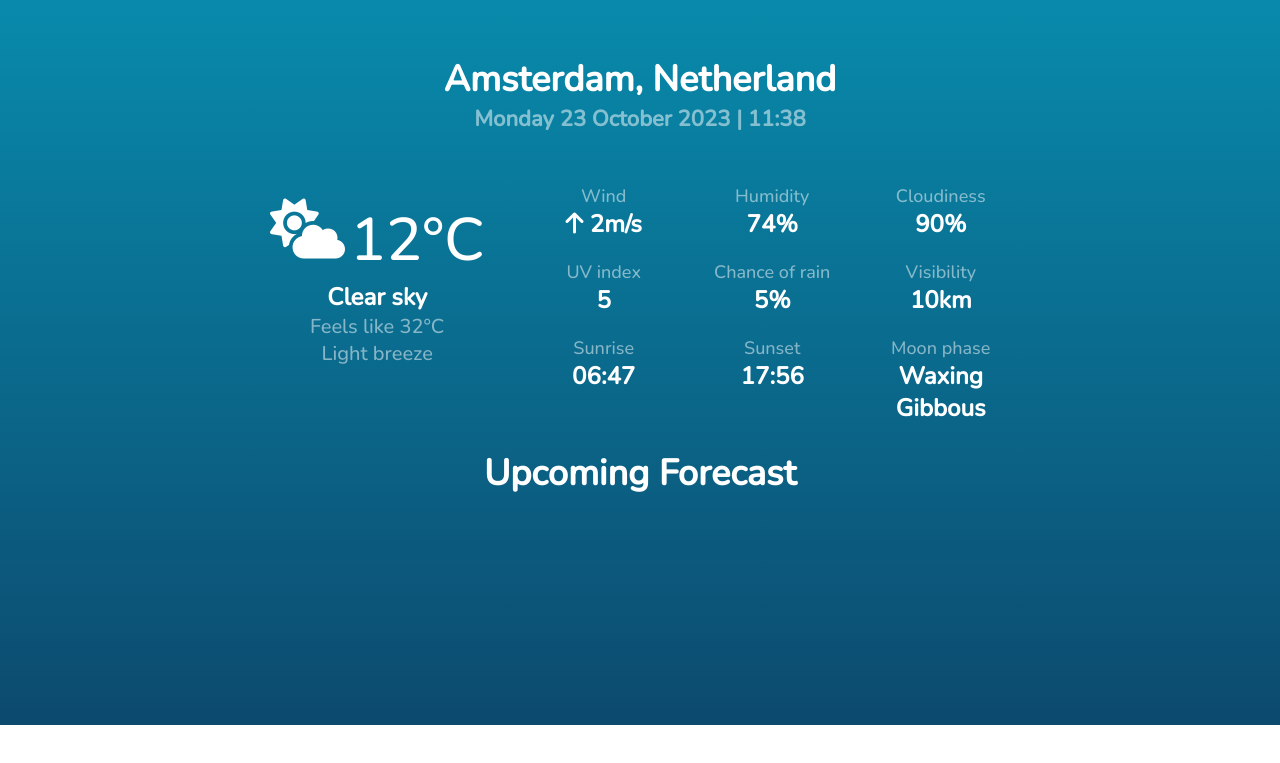
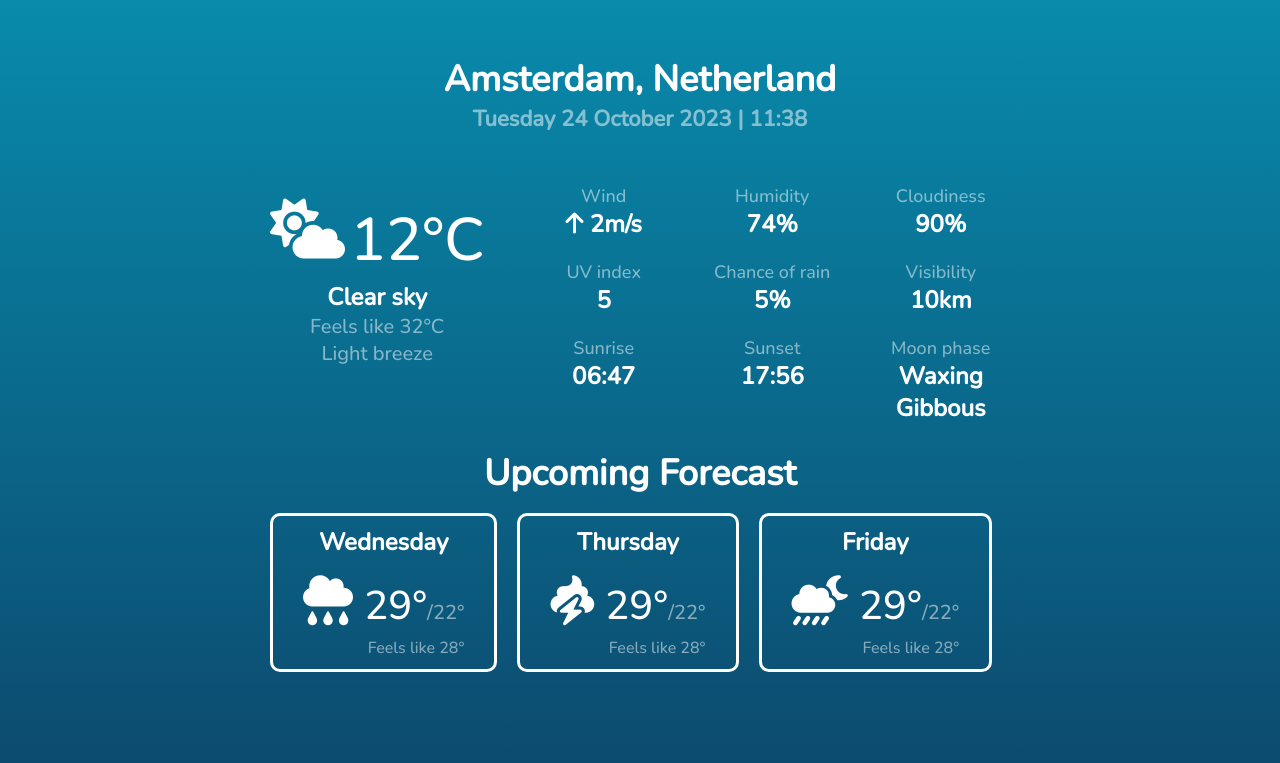
Before and after one commit to Alonso8729/weather-app, a website built with webpack: page dist/index.html in a window 1280 px wide. Shown: the part 75-838 px from the top of the page. Before the commit the page ends 800 px from the top, so only its background shows below. Built offline with nearby package versions, Linux system fonts and the light colour scheme; files whose address does not match are found by name.

Commit message:
Implemented main container with dummy values for layout

```diff
--- a/dist/index.html
+++ b/dist/index.html
@@ -36,7 +36,7 @@
           <span class="data-city">Amsterdam</span>, <span class="data-country">Netherland</span>
         </h1>
         <p class="location-details data-time">
-          Monday 23 October 2023 | 11:38
+          Tuesday 24 October 2023 | 11:38
         </p>
       </section>
       <section class="weather">
@@ -100,48 +100,53 @@
           Upcoming Forecast
         </h2>
         <div class="forecast-list">
-          <!--
           <div class="day-element">
-            <span class="data-day">Wednesday</span>
-            <span class="forecast-day-temp">
-              <span class="data-icon"><i class="fa-solid fa-cloud-sun-rain"></i></span>
-              <span class="data-day-temp">12</span>
-            </span>
-            <span class="data-night-temp">10</span>
-            <span>
-              <span class="data-wind-dir"><i class="fa-solid fa-arrow-up"></i></span>
-              <span class="data-wind-speed">5</span>
-            </span>
+            <div class="daily-heading">
+              <h2 class="data-day">Wednesday</h2>
+            </div>
+            <div class="daily-main">
+              <span class="daily-temp">
+                <span class="data-icon"><i class="fa-solid fa-cloud-rain"></i></span>
+
+                <span class="data-day-temp">29</span><span class="daily-day-degree">°</span><span
+                  class="daily-slash">/</span><span class="data-night-temp">22</span><span
+                  class="daily-night-degree">°</span>
+                <p class="daily-feels-like">Feels like <span class="data-feels-like">28</span>°</p>
+
+              </span>
+            </div>
           </div>
           <div class="day-element">
-            <span class="data-day">Thursday</span>
-            <span class="forecast-day-temp">
-              <span class="data-icon"><i class="fa-solid fa-cloud-sun-rain"></i></span>
-              <span class="data-day-temp">15</span>
-            </span>
-            <span class="data-night-temp">11</span>
-            <span>
-              <span class="data-wind-dir"><i class="fa-solid fa-arrow-up"></i></span>
-              <span class="data-wind-speed">5</span>
-            </span>
+            <div class="daily-heading">
+              <h2 class="data-day">Thursday</h2>
+            </div>
+            <div class="daily-main">
+              <span class="daily-temp">
+                <span class="data-icon"><i class="fa-solid fa-poo-storm"></i></span>
+
+                <span class="data-day-temp">29</span><span class="daily-day-degree">°</span><span
+                  class="daily-slash">/</span><span class="data-night-temp">22</span><span
+                  class="daily-night-degree">°</span>
+                <p class="daily-feels-like">Feels like <span class="data-feels-like">28</span>°</p>
+
+              </span>
+            </div>
           </div>
           <div class="day-element">
-            <span class="data-day">Friday</span>
-            <span class="forecast-day-temp">
-              <span class="data-icon"><i class="fa-solid fa-cloud-sun-rain"></i></span>
-              <span class="data-day-temp">16</span>
-            </span>
-            <span class="data-night-temp">17</span>
-            <span>
-              <span class="data-wind-dir"><i class="fa-solid fa-arrow-up"></i></span>
-              <span class="data-wind-speed">5</span>
-            </span>
+            <div class="daily-heading">
+              <h2 class="data-day">Friday</h2>
+            </div>
+            <div class="daily-main">
+              <span class="daily-temp">
+                <span class="data-icon"><i class="fa-solid fa-cloud-moon-rain"></i></span>
+                <span class="data-day-temp">29</span><span class="daily-day-degree">°</span><span
+                  class="daily-slash">/</span><span class="data-night-temp">22</span><span
+                  class="daily-night-degree">°</span>
+                <p class="daily-feels-like">Feels like <span class="data-feels-like">28</span>°</p>
+              </span>
+            </div>
           </div>
-          -->
-        </div>
       </section>
-
-
     </main>
 
     <footer>
@@ -149,33 +154,6 @@
     </footer>
 
   </div>
-
-
-  <!--
-  <script>
-    const API_KEY = '62021590287540d6818114957232210';
-    const searchButton = document.getElementById('search-btn');
-    const searchValue = document.getElementById('search')
-    const cityName = document.querySelector('.city-name');
-    const countryName = document.querySelector('.country-name');
-
-
-    searchButton.addEventListener('click', () => {
-      const location = searchValue.value;
-      getWeatherData(location).then(data => {
-        cityName.textContent = data.location.name;
-        countryName.textContent = data.location.country
-      })
-    })
-
-    async function getWeatherData(location) {
-      const response = await fetch(`https://api.weatherapi.com/v1/current.json?key=${API_KEY}&q=${location}`, { mode: 'cors' });
-      const data = await response.json();
-      return data;
-    }
-
-  </script>
-  -->
 </body>
 
 </html>
```
